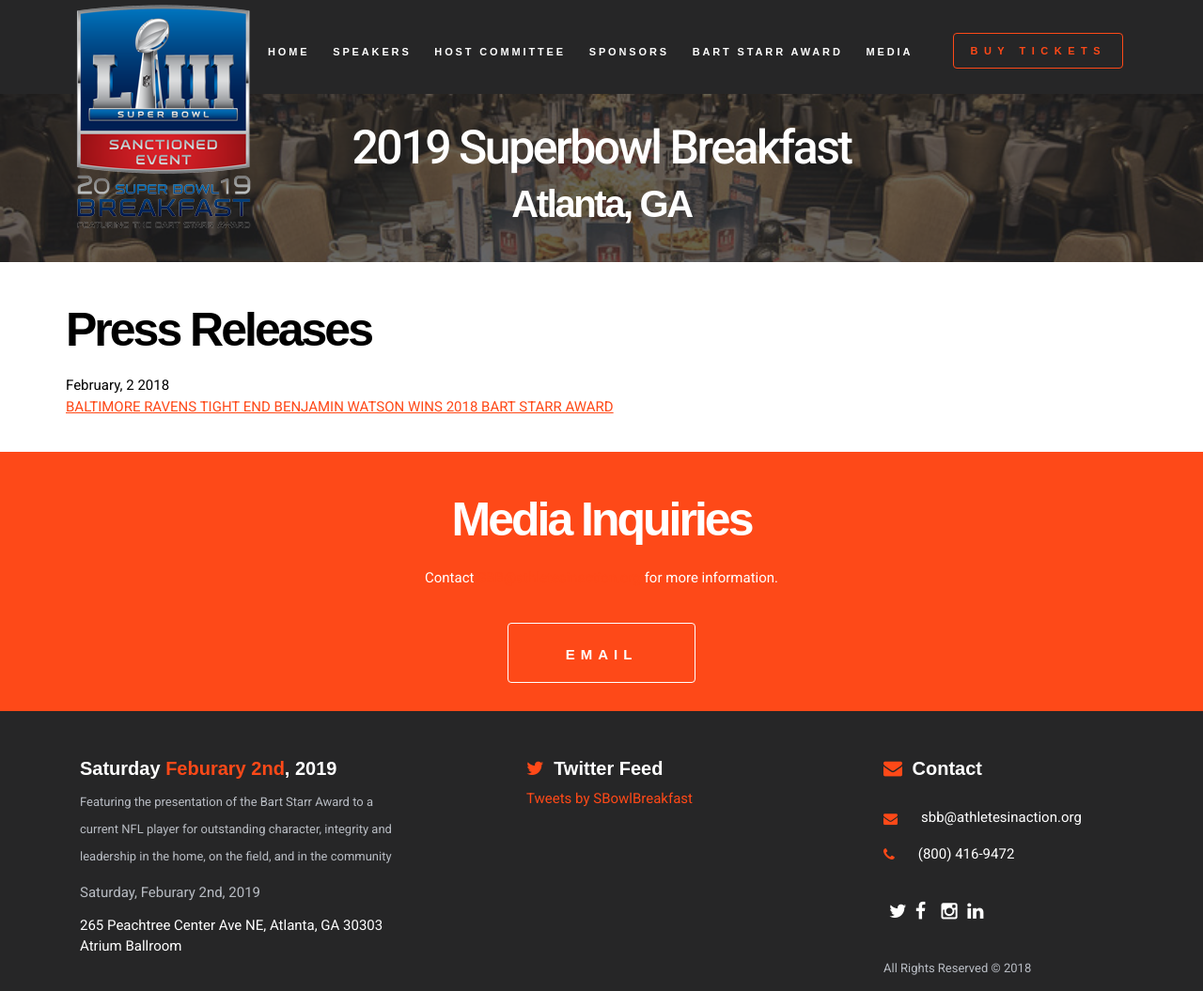
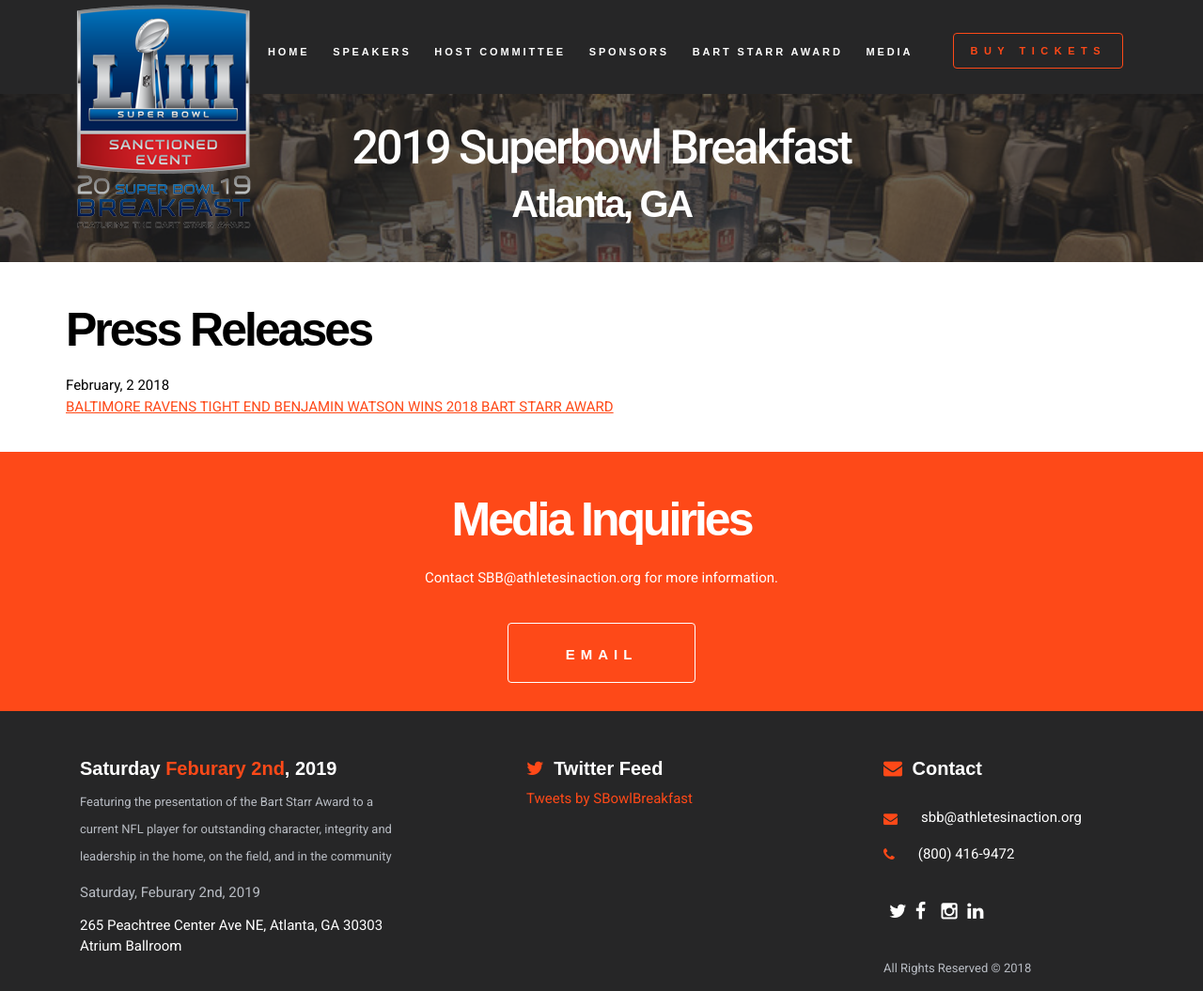
Before and after one commit to AIAUSA/Superbowl, a Jekyll site: the page built from media.md, in a window 1280 px wide. Shown: the whole page at 94% size. Built offline with Jekyll 4.4.1, drawn with Linux system fonts in a browser that asks for light colours; some web fonts are replaced; comment, search, counter and statistics services are not loaded.

Commit message:
SBB Link styling

```diff
--- a/assets/css/aia.css
+++ b/assets/css/aia.css
@@ -132,3 +132,7 @@
   width: 100%;
   height: 100%;
 }
+
+.bg-cover a {
+  color: white;
+}
```
